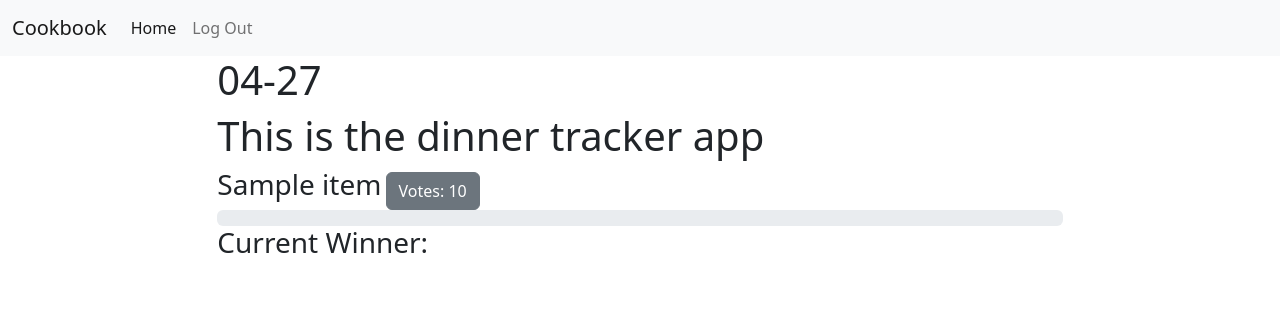
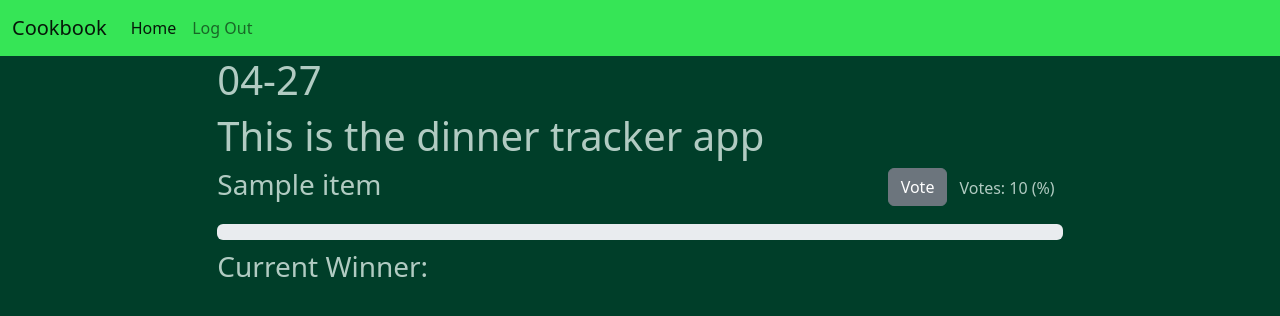
Before and after one commit to Omgyd/Dinner-Tracker, a Flask app: page / in a window 1280 px wide. Shown: the top 316 px of the page. Run offline with Flask 2, Linux system fonts and the light colour scheme; the visitor is signed in with stand-in values (Sample User, id 1); a database or web service that is not in the repository returns one stand-in record (values such as "Sample title").

Commit message:
updated sytling to index and layout

```diff
--- a/app/mongo.py
+++ b/app/mongo.py
@@ -137,9 +137,3 @@ def login_user(form):
         session["user_id"] = user._id
         session["email"] = user.email
         return redirect(url_for("index"))
-
-
-# today = today_at_midnight()
-# todays_pull = get_current_poll(today)
-
-# print(todays_pull)
--- a/app/static/css/styles.css
+++ b/app/static/css/styles.css
@@ -1,7 +1,17 @@
+body {
+  background-color: #003e29;
+  color: #b1cbc2;
+}
+
+.navbar {
+  background-color: #36e556;
+}
+
 h3 {
   margin: 0;
   display: inline-block;
 }
-button {
-  margin-left: auto;
+
+.progress {
+  margin-bottom: 10px;
 }
--- a/app/templates/index.html
+++ b/app/templates/index.html
@@ -20,7 +20,15 @@
     {% else %}
         {% for item, votes in poll.items() %}
         <form class="poll__form" method="POST" action="{{ url_for('vote') }}">
-          <h3>{{ item }}</h3> <button type="submit" class="btn btn-secondary" name="dish" value="{{ item }}">Votes: {{ votes["Votes"] }}</button>
+          <div class="d-flex">
+          <div class="">
+              <h3>{{ item }}</h3>
+            </div>
+            <div class="ms-auto">
+              <button type="submit" class="btn btn-secondary me-1" name="dish" value="{{ item }}">Vote</button>
+              <p class="p-2 float-end">Votes: {{ votes["Votes"] }} (%)</p>
+            </div>
+          </div>
           <div class="progress">
             <div class="progress-bar" role="progressbar" aria-valuenow="0" aria-valuemin="0" aria-valuemax="100"></div>
           </div>
--- a/app/templates/layout.html
+++ b/app/templates/layout.html
@@ -9,7 +9,7 @@
     <link rel="stylesheet" href="{{ url_for('static', filename='css/styles.css') }}">
     <title>Dinner</title>
 </head>
-<nav class="navbar navbar-expand-lg bg-light">
+<nav class="navbar navbar-expand-lg">
     <div class="container-fluid">
       <a class="navbar-brand" href="{{ url_for('index' )}}">Cookbook</a>
       <button class="navbar-toggler" type="button" data-bs-toggle="collapse" data-bs-target="#navbarNavAltMarkup" aria-controls="navbarNavAltMarkup" aria-expanded="false" aria-label="Toggle navigation">
```
